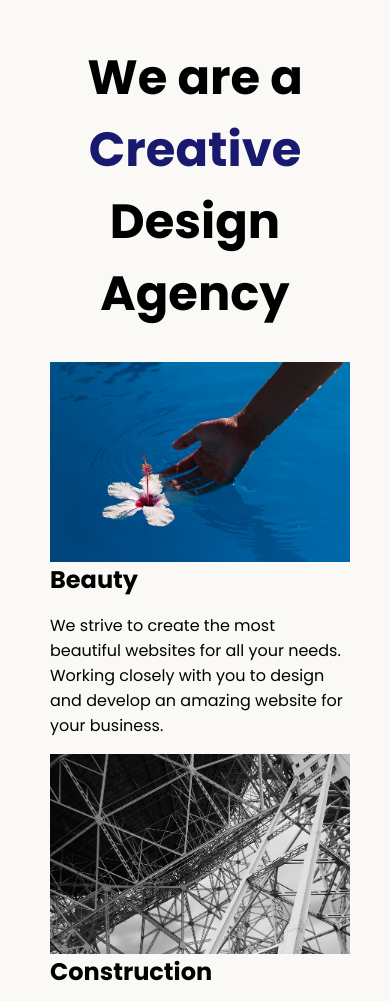
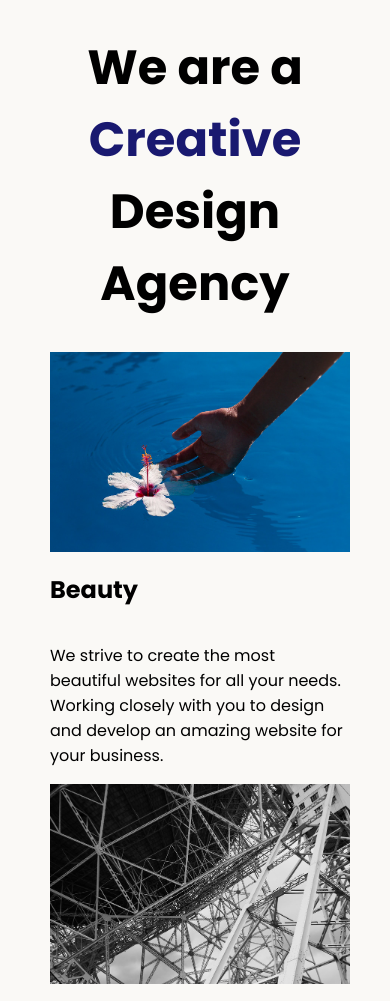
Before and after one commit to Samarth404/Agency, a plain HTML site: page index.html in a window 390 px wide. Shown: the part 68-1069 px from the top of the page. Drawn offline with Linux system fonts and the light colour scheme.

Commit message:
Add files via upload

```diff
--- a/style.css
+++ b/style.css
@@ -48,25 +48,22 @@ footer {
   .main {
     flex: .5;
     float: left;
+    align-items: center;
   }
   h1 {
     font-size: 3rem;
-    margin-top: 60px;
+    margin-top: 50px;
     text-align: center;
   }
   .left{
     float: left;
-    display: block;
   }
   .right{
     float:left;
-    display: block;
-    margin-right: 20%;
+    margin-right: 100%;
     width: 50%;
   }
   .card-title{
-    margin: 0%;
-    padding: 0%;
     float: left;
   }
   .card-text{
@@ -76,8 +73,6 @@ footer {
   .logo{
     width: 30%;
     float: left;
-    margin: 0%;
-    padding: 0%;
   }
   .tile-image{
     height: 200px;
```
